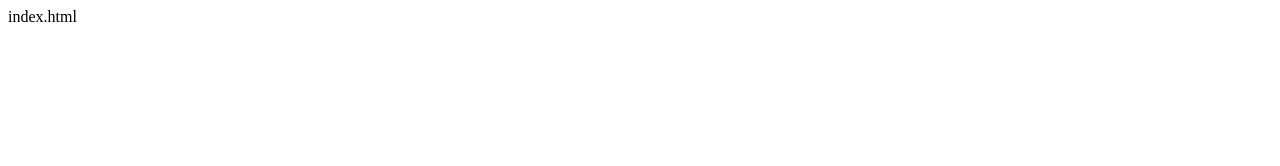
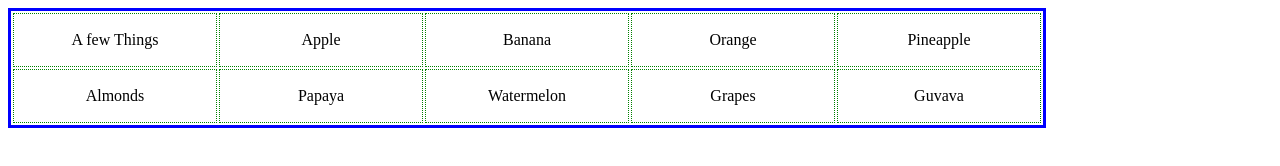
Before and after one commit to vaibhav0309/vaibhav0309.github.io, a plain HTML site: page index.html in a window 1280 px wide. Drawn offline with Linux system fonts and the light colour scheme.

Commit message:
Update index.html

```diff
--- a/index.html
+++ b/index.html
@@ -1 +1,26 @@
-index.html
+<!DOCTYPE HTML>
+<html>
+<head>
+<link rel="stylesheet" href="task1.css">
+<title>Task 1</title>
+<body>
+<table>
+<tr>
+<td class="aft">A few Things</td>
+<td class="apple">  Apple</td>
+<td class="banna">Banana</td>
+<td class="ora">Orange</td>
+<td class="pine">Pineapple</td>
+</tr>
+<tr>
+<td class="alm">Almonds</td>
+<td class="pap">Papaya</td>
+<td class="water">Watermelon</td>
+<td class="gra">Grapes</td>
+<td class="guv">Guvava</td>
+</tr>
+</table>
+</br>
+</body>
+</head>
+</html>
```
